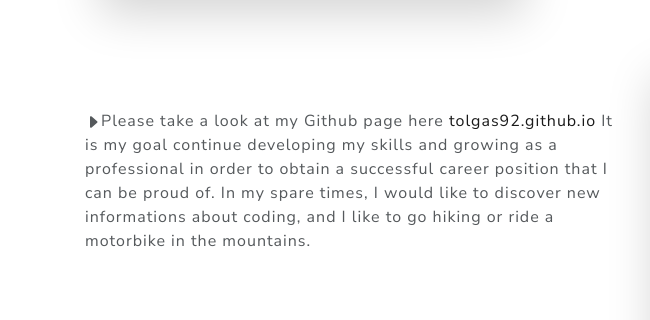
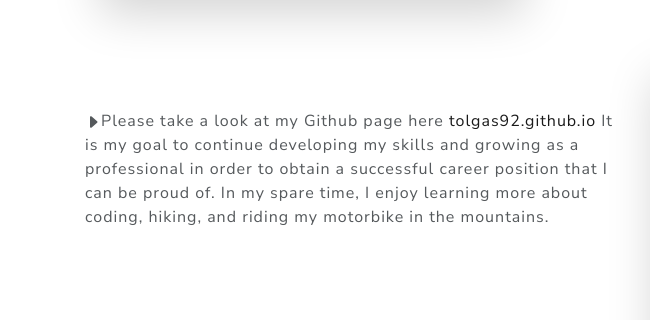
Before and after one commit to TolgaS92/Responsive-Portfolio, a plain HTML site: page index.html in a window 1280 px wide. Shown: the part 792-1112 px from the top of the page, 0-650 px from the left. Drawn offline with nearby package versions, Linux system fonts and the light colour scheme; grey boxes are pictures that could not be loaded.

Commit message:
Typing fixed

```diff
--- a/index.html
+++ b/index.html
@@ -82,7 +82,7 @@
                                     target="_blank" class="text-decoration-none"> Ondokuzmayis
                                     University</a>, with a Bachelors Degree in Chemistry.
                                 I worked as a sales analyst for the Lactalis corporation in Turkey for 2 years before
-                                decided to relocate to the USA 3 years ago.</i></p>
+                                deciding to relocate to the USA 3 years ago.</i></p>
                         <p class="introduction mt-5 pt-2"><i class="bi bi-caret-right-fill"><svg
                                     xmlns="http://www.w3.org/2000/svg" width="16" height="16" fill="currentColor"
                                     class="bi bi-caret-right-fill" viewBox="0 0 16 16">
@@ -105,10 +105,11 @@
                                     </svg>Please take a look at my Github page here <a
                                         href="https://tolgas92.github.io/2-Responsive-Portfolio/" target="_blank"
                                         class="text-decoration-none">tolgas92.github.io</a>
-                                    It is my goal continue developing my skills and growing as a professional in order
+                                    It is my goal to continue developing my skills and growing as a professional in
+                                    order
                                     to obtain a successful career position that I can be proud of.
-                                    In my spare times, I would like to discover new informations about coding,
-                                    and I like to go hiking or ride a motorbike in the mountains.</i></p>
+                                    In my spare time, I enjoy learning more about coding, hiking, and riding my
+                                    motorbike in the mountains.</i></p>
                         </div>
                         <div class="col-lg-6 col-md-12 col-sm-12 mt-5">
                             <img src="./assets/images/motorbike.jpg" class="card-img-top rounded shadow-lg"
```
